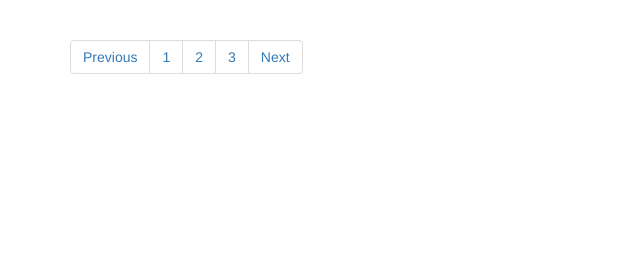
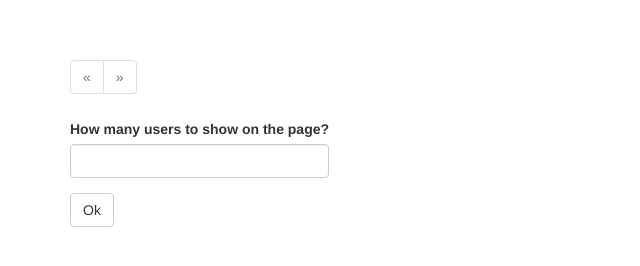
Before and after one commit to borisevich-a-v/RandomUserAPI, a Flask app: page / in a window 1280 px wide. Shown: the part 331-597 px from the top of the page, without its empty margins (0-640 px from the left). Run offline with Flask 2, Linux system fonts and the light colour scheme; some libraries are stand-ins or nearby versions.

Commit message:
Add change user

```diff
--- a/app/main/forms.py
+++ b/app/main/forms.py
@@ -1,16 +1,76 @@
 """Describe forms for pages"""
 from flask_wtf import FlaskForm
-from wtforms import IntegerField, SubmitField
-from wtforms.validators import NumberRange
+from wtforms import IntegerField, SubmitField, RadioField, StringField
+from wtforms.validators import NumberRange, InputRequired, DataRequired, Length
+
+from app.models import User
 
 
-class UserNumberForm(FlaskForm):
-    """Form for '/' page. Get number of users.
-    This number of users will load to database"""
+class NumberUsersToLoadForm(FlaskForm):
+	"""Form for '/' page. Get number of users.
+	This number of users will load to database"""
 
-    warn_msg = "You must enter number from 1 to 5000"
-    number = IntegerField(
-        "How many users load from API?",
-        validators=[NumberRange(min=1, max=5000, message=warn_msg)],
-    )
-    submit = SubmitField("Load users")
+	__warn_msg = "You must enter number from 1 to 5000"
+	number_load_users = IntegerField(
+		"How many users load from API?",
+		validators=[NumberRange(min=1, max=5000, message=__warn_msg)],
+	)
+	submit_load_users = SubmitField("Load users")
+
+
+class UsersPerPageForm(FlaskForm):
+	__warn_msg = "Must be integer, more than 1"
+	number_pagination = IntegerField(
+		"How many users to show on the page?",
+		validators=[NumberRange(min=1, max=10000, message=__warn_msg)],
+	)
+	submit_pagination = SubmitField("Ok")
+
+
+class ChangeUserDataForm(FlaskForm):
+
+	gender = RadioField("Gender", choices=['male', 'female'])
+	email = StringField('Email')
+	phone = StringField('Phone', validators=[Length(0, 32)])
+	cell = StringField('Cell', validators=[Length(0, 32)])
+	nat = StringField('Nat', validators=[Length(0, 8)])
+	# Name
+	title = StringField('Title')
+	first_name = StringField('First name')
+	last_name = StringField('Last name')
+	# Location
+	street_number = IntegerField('Street number')
+	street_name = StringField('Street name')
+	city = StringField('City')
+	state = StringField('State')
+	country = StringField('Country')
+	postcode = StringField('Postcode')
+	latitude = StringField('Latitude')
+	longitude = StringField('Longitude')
+	timezone_offset = StringField('Timezone offset')
+	timezone_description = StringField('Timezone description')
+	# Login
+	uuid = StringField('uuid')
+	username = StringField('Username')
+	password = StringField('Password')
+	salt = StringField('Salt')
+	md5 = StringField('md5', validators=[Length(0, 32)])
+	sha1 = StringField('sha1', validators=[Length(0, 40)])
+	sha256 = StringField('sha256', validators=[Length(0, 64)])
+	# Date of birth
+	date_of_birth = StringField('date_of_birth', validators=[Length(0, 32)])
+	age = IntegerField("age", validators=[NumberRange(min=0, max=1000)])
+	# registered
+	registered_date = StringField('registered_date', validators=[Length(0, 32)])
+	registered_age = IntegerField("registered_age", validators=[NumberRange(min=0, max=1000)])
+	# id
+	id_name = StringField('id_name')
+	id_value = StringField('id_value')
+	# Pictures
+	picture_l = StringField('picture_l')
+	picture_m = StringField('picture_m')
+	picture_s = StringField('picture_s')
+
+
+
+	submit_change = SubmitField('Change')
--- a/app/main/views.py
+++ b/app/main/views.py
@@ -1,49 +1,90 @@
 """In this module describes all routes"""
 from random import randint
 
-from flask import current_app, render_template, request
+from flask import current_app, render_template, request, url_for
+from werkzeug.utils import redirect
 
+from .. import db
 from ..api.api_data import get_more_users
 from ..models import User
 from . import main
-from .forms import UserNumberForm
-
-ROW_PER_PAGES = 10
+from .forms import NumberUsersToLoadForm, UsersPerPageForm, ChangeUserDataForm
 
 
 @main.route("/", methods=["GET", "POST"])
 def index():
-    """Main page"""
-    number = None
-    form = UserNumberForm()
-    if form.validate_on_submit():
-        number = form.number.data
-        get_more_users(int(number))
-        form.number.data = ""
-    users = User.query.all()
+	"""Main page"""
+	load_user_form = NumberUsersToLoadForm()
+	row_on_page_form = UsersPerPageForm()
 
-    return render_template("index.html", form=form, number=number, users=users)
+	if "submit_load_users" in request.form and load_user_form.validate_on_submit():
+		get_more_users(load_user_form.number_load_users.data)
+		load_user_form.number_load_users.data = 0
+
+	if "submit_pagination" in request.form and row_on_page_form.validate_on_submit():
+		current_app.config[
+			"MAIN_PAGE_ROW_PER_PAGE"
+		] = row_on_page_form.number_pagination.data
+		row_on_page_form.number_pagination.data = 0
+
+	page = request.args.get("page", 1, type=int)
+	pagination = User.query.paginate(
+		page, per_page=current_app.config["MAIN_PAGE_ROW_PER_PAGE"], error_out=True
+	)
+	users = pagination.items
+	return render_template(
+		"index.html",
+		users_to_load_form=load_user_form,
+		users_per_page_form=row_on_page_form,
+		users=users,
+		pagination=pagination,
+	)
 
 
 def get_user_template(user_id):
-    """Render user_template by user_id"""
-    user = User.query.filter_by(user_id=user_id).first_or_404(user_id)
-    return render_template("user.html", user=user, user_id=user_id)
+	"""Render user_template by user_id"""
+	user = User.query.filter_by(user_id=user_id).first_or_404(user_id)
+	return render_template("user.html", user=user, user_id=user_id)
 
 
 @main.route("/user/<user_id>")
 def user(user_id):
-    """Return user profile by id"""
-    try:
-        user_id = int(user_id)
-    except TypeError:
-        return render_template("404.html")
-    return get_user_template(user_id)
+	"""Return user profile by id"""
+	user_id = int(user_id)
+	return get_user_template(user_id)
 
 
 @main.route("/random")
 def user_random():
-    """Return user profile by id"""
-    number_of_users = User.query.count()
-    user_id = randint(1, number_of_users)
-    return get_user_template(user_id)
+	"""Return user profile by id"""
+	number_of_users = User.query.count()
+	user_id = randint(1, number_of_users)
+	return get_user_template(user_id)
+
+
+@main.route("/user/<user_id>/change", methods=["GET", "POST"])
+def change_user(user_id):
+	"""User change form"""
+	change_form = ChangeUserDataForm()
+	user = User.query.filter(User.user_id == user_id).first()
+
+	attributes = (
+			attribute
+			for attribute in ChangeUserDataForm.__dict__
+			if not (
+					attribute.startswith("_")
+					or attribute.startswith("<")
+					or attribute.startswith("submit")
+			)
+	)
+	if change_form.validate_on_submit():
+		for attribute in attributes:
+			setattr(user, attribute, change_form[attribute].data)
+		db.session.commit()
+		return redirect(f'/user/{user_id}')
+
+	for attribute in attributes:
+		change_form[attribute].data = getattr(user, attribute)
+	return render_template(
+		"change_user_data.html", user_id=user_id, form=change_form
+	)
--- a/app/models.py
+++ b/app/models.py
@@ -53,7 +53,7 @@ class User(db.Model):
 
 	def __repr__(self):
 		args = [
-			arg + "=" + "'" + self.__dict__[arg] + "'"
+			arg + "=" + "'" + str(self.__dict__[arg]) + "'"
 			for arg in self.__dict__
 			if not arg.startswith("_")
 		]
--- a/app/templates/_macro.html
+++ b/app/templates/_macro.html
@@ -1,10 +1,33 @@
-<!DOCTYPE html>
-<html lang="en">
-<head>
-  <meta charset="UTF-8">
-  <title>$Title$</title>
-</head>
-<body>
-$END$
-</body>
-</html>
+{% macro pagination_widget(pagination, endpoint) %}
+<ul class="pagination">
+    <li {% if not pagination.has_prev %} class="disabled" {% endif %}>
+        <a href="{% if pagination.has_prev %}
+        {{ url_for(endpoint, page = pagination.page - 1, **kwargs) }}
+        {% else %}
+        #
+        {% endif %}">
+            &laquo;
+        </a>
+    </li>
+    {% for p in pagination.iter_pages() %}
+    {% if p %}
+    {% if p == pagination.page %}
+    <li class="active">
+        <a href="{{ url_for(endpoint, page = p, **kwargs) }}">{{ p }}</a>
+    </li>
+    {% else %}
+    <li>
+        <a href="{{ url_for(endpoint, page = p, **kwargs) }}">{{ p }}</a>
+    </li>
+    {% endif %}
+    {% else %}
+    <li class="disabled"><a href="#">&hellip;</a></li>
+    {% endif %}
+    {% endfor %}
+    <li {% if not pagination.has_next %} class="disabled"{% endif %}>
+    <a href="{% if pagination.has_next %}{{ url_for(endpoint, page = pagination.page + 1, **kwargs) }}{% else %}#{% endif %}">
+        &raquo;
+    </a>
+    </li>
+</ul>
+{% endmacro %}
--- a/app/templates/index.html
+++ b/app/templates/index.html
@@ -1,10 +1,13 @@
 {% extends "base.html" %}
 {% import "bootstrap/wtf.html" as wtf %}
+{% import "_macro.html" as macros %}
 
 {% block title %}RandomUser{% endblock %}
 
 {% block page_content %}
-{{ wtf.quick_form(form) }}
+
+    {{ wtf.quick_form(users_to_load_form) }}
+
 <div class="page-header">
     <h2>Table of all users</h2>
 </div>
@@ -42,13 +45,10 @@
     </tbody>
 </table>
 
-<nav aria-label="Page navigation example">
-  <ul class="pagination">
-    <li class="page-item"><a class="page-link" href="1">Previous</a></li>
-    <li class="page-item"><a class="page-link" href="2">1</a></li>
-    <li class="page-item"><a class="page-link" href="3">2</a></li>
-    <li class="page-item"><a class="page-link" href="4">3</a></li>
-    <li class="page-item"><a class="page-link" href="5">Next</a></li>
-  </ul>
-</nav>
+{% if pagination %}
+<div class="pagination">
+    {{ macros.pagination_widget(pagination, '.index') }}
+    {{ wtf.quick_form(users_per_page_form) }}
+</div>
+{% endif %}
 {% endblock %}
```
Also changed, not shown: app/templates/change_user_data.html (added, +10 -0 lines), app/templates/user.html (+16 -3 lines), config.py (+24 -23 lines).
